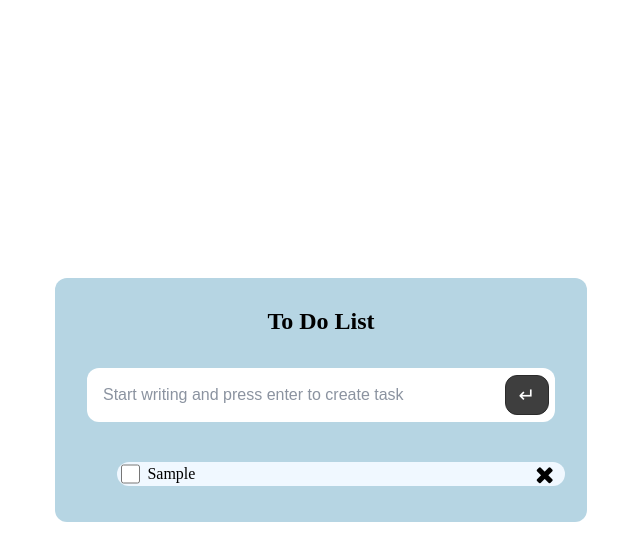
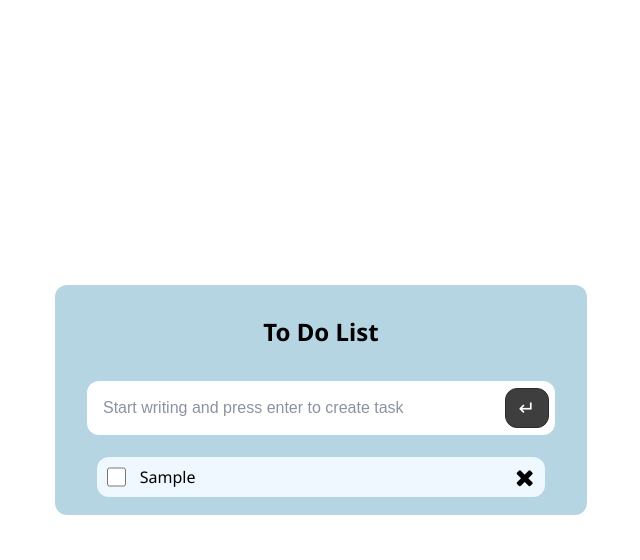
Before and after one commit to agnekaz/toDoList, a React (Vite) app: page / in a window 1280 px wide. Both pictures are taken after typing "Sample" into the empty fields and a click on the button "Add task". Shown: the top 560 px of the page, without its empty margins (319-959 px from the left). Built offline with nearby package versions, Linux system fonts and the light colour scheme.

Commit message:
Added font style, conditional rendering.

```diff
--- a/index.html
+++ b/index.html
@@ -4,6 +4,9 @@
     <meta charset="UTF-8" />
     <link rel="icon" type="image/svg+xml" href="/favicon.svg" />
     <link rel="stylesheet" href="https://cdnjs.cloudflare.com/ajax/libs/font-awesome/4.7.0/css/font-awesome.min.css">
+    <link rel="preconnect" href="https://fonts.googleapis.com">
+    <link rel="preconnect" href="https://fonts.gstatic.com" crossorigin>
+    <link href="https://fonts.googleapis.com/css2?family=Noto+Sans:wght@400;600;700&display=swap" rel="stylesheet">
     <meta name="viewport" content="width=device-width, initial-scale=1.0" />
     <title>todolist</title>
   </head>
--- a/src/App.scss
+++ b/src/App.scss
@@ -1,13 +1,29 @@
-.body {
-    min-height: 100vh;
-    display: flex;
-    flex-direction: column;
-    align-items: center;
-    justify-content: center;
-    gap: 16px;
-}
+// Design tokens
 
-@mixin flex-container($direction: column, $justify: center, $align: center, $gap: 4px){
+$radius: 12px;
+$radius-sm: 6px;
+
+$text: #111;
+$muted: #8b93a0;
+
+$panel: rgb(182, 213, 227);
+$card: aliceblue;
+$surface: #ffffff;
+
+$border: #2b2b2b;
+$primary: #2f6feb;
+$danger: #a85151;
+
+$container-w: 40vw;
+$container-min-w: 400px;
+
+$item-w: 35vw;
+$item-min-w: 350px;
+
+$desc-w: 30vw;
+$desc-min-w: 250px;
+
+@mixin flex-container($direction: column, $justify: center, $align: center, $gap: 4px) {
   display: flex;
   flex-direction: $direction;
   justify-content: $justify;
@@ -15,46 +31,49 @@
   gap: $gap;
 }
 
-.container{
-    width: 40vw;
-    min-width: 400px;
+.body {
+  min-height: 100vh;
+  @include flex-container(column, center, center, 16px);
+}
+
+.container {
+  width: $container-w;
+  min-width: $container-min-w;
   height: auto;
   padding: 10px;
+  border-radius: $radius;
+  background-color: $panel;
   @include flex-container(column, space-evenly, center, 4px);
-    border-radius: 12px;
-    background-color: rgb(182, 213, 227);
 }
-.input-group{
-    width: 35vw;
-    min-width: 350px;
+
+.input-group {
+  width: $item-w;
+  min-width: $item-min-w;
   margin: 10px;
   padding: 6px 6px 6px 14px;
+  border-radius: $radius;
+  background-color: $surface;
+  @include flex-container(row, flex-start, center, 10px);
+}
 
-    display: flex;
-    align-items: center;
-    gap: 10px;
+.input {
+  flex: 1;
+  min-width: 0;
+  height: 40px;
 
-    background-color: #ffffff;
-    //border: 1px solid #2b2b2b;
-    border-radius: 12px;
-}
-.input{
   border: none;
   outline: none;
   background: transparent;
 
-    flex: 1;
-    min-width: 0;
-    height: 40px;
+  font-size: 16px;
+  color: $text;
 
-    font-size: 16px;
-    color: #111;
-
-    &::placeholder{
-        color: #8b93a0;
+  &::placeholder {
+    color: $muted;
   }
 }
-.button-submit{
+
+.button-submit {
   width: 40px;
   height: 40px;
   flex: 0 0 44px;
@@ -62,59 +81,85 @@
   display: grid;
   place-items: center;
 
-    border: 1px solid #2b2b2b;
-    border-radius: 12px;
+  border: 1px solid $border;
+  border-radius: $radius;
   background: #3e3e3e;
   color: #ffffff;
   font-size: 20px;
   line-height: 1;
   cursor: pointer;
 
-    &:hover{
-        background: #111;
+  &:hover {
+    background: $text;
   }
-    &:active{
+
+  &:active {
     transform: translateY(1px);
   }
 }
-.list-container{
-    width: 40vw;
-    min-width: 400px;
-    margin: 10px;
-    @include flex-container(row, space-evenly, center, 4px)
+
+.row {
+  width: 100%;
+  margin: 0;
+  padding: 0;
+  list-style: none;
+  @include flex-container(column, flex-start, center, 0);
 }
 
-.task-description{
-    width: 35vw;
-    min-width: 350px;
-    height: 3vh;
-    border-radius: 12px;
-    overflow: hidden;
-    background-color: aliceblue;
+.list-container {
+  width: $item-w;
+  min-width: $item-min-w;
+  height: 4.5vh;
+  margin: 10px;
+  padding: 0;
+
+
+
   @include flex-container(row, center, center, 4px);
 }
 
-.discription{
-    width: 30vw;
-    min-width: 300px;
-    height:auto;
+.task-description {
+  width: $item-w;
+  min-width: $item-min-w;
+  overflow: hidden;
+  border-radius: $radius;
+  background-color: $card;
+  @include flex-container(row, center, center, 4px);
+}
+.discription-completed {
+  width: $desc-w;
+  min-width: $desc-min-w;
+  height: auto;
+  text-decoration: line-through;
+  color: $muted;
+}
+.discription {
+  width: $desc-w;
+  min-width: $desc-min-w;
+  height: auto;
 }
 
-.isCompleted{
+.isCompleted {
   width: 20px;
   height: 20px;
-    border-radius: 12px;
-    border: none;
-}
-.fa{
-    font-size: 1.5rem;
+  margin: 10px;
 }
 
-.button-delete{
+.button-delete {
   margin: 5px;
   background: transparent;
   border: 0;
-    &:hover{
-        color: #a85151;
+  cursor: pointer;
+
+  &:hover {
+    color: $danger;
+  }
+
+  &:active {
+    transform: translateY(1px);
+  }
+
+  .fa {
+    font-size: 1.5rem;
   }
 }
--- a/src/components/TaskItem.tsx
+++ b/src/components/TaskItem.tsx
@@ -15,7 +15,7 @@ function TaskItem({task, toggleIsCompleted, handleDeleteTask}: TaskItemProps){
                 checked={task.isCompleted}
                 onChange={() => toggleIsCompleted(task.id)}
                 />
-                <span className="discription">{task.description}</span>
+                {task.isCompleted ? <span className="discription-completed">{task.description}</span> : <span className="discription">{task.description}</span>}
                 <button className="button-delete"
                     onClick={() => handleDeleteTask(task.id)}>
                     <span className="fa fa-remove"></span>
--- a/src/components/TaskItemList.tsx
+++ b/src/components/TaskItemList.tsx
@@ -20,26 +20,35 @@ function TaskItemList({tasks, toggleIsCompleted, handleDeleteTask}: TaskItemList
     },[tasks]);
 
     return(
-        <Reorder.Group
+        <AnimatePresence>
+            <Reorder.Group
             axis="y"
             values={tasks}
             onReorder={() => {}}
-            className="row"
-        >
+            className="row">
             {tasks.map((task) => (
                 <Reorder.Item
                     key={task.id}
                     value={task}
-                    className="list-container"
-                >
+                    initial={{ opacity: 0 }}
+                    animate={{ opacity: 1 }}
+                    exit={{ opacity: 0 }}
+                    transition={{
+                        type: 'spring',
+                        stiffness: 200,
+                        damping: 25,
+                        mass: 1,
+                    }}
+                    className="list-container">
                     <TaskItem
                         task={task}
                         toggleIsCompleted={toggleIsCompleted}
-                        handleDeleteTask={handleDeleteTask}
-                    />
+                        handleDeleteTask={handleDeleteTask}/>
                 </Reorder.Item>
             ))}
         </Reorder.Group>
+        </AnimatePresence>
+
 
     );
 }
--- a/src/index.css
+++ b/src/index.css
@@ -7,4 +7,6 @@ body,
 
 body {
   margin: 0;
+  font-family: "Noto Sans", system-ui, -apple-system, BlinkMacSystemFont, "Segoe UI",
+    Roboto, Arial, sans-serif;
 }
```
Lines whose indentation alone changed are shown as unchanged.
